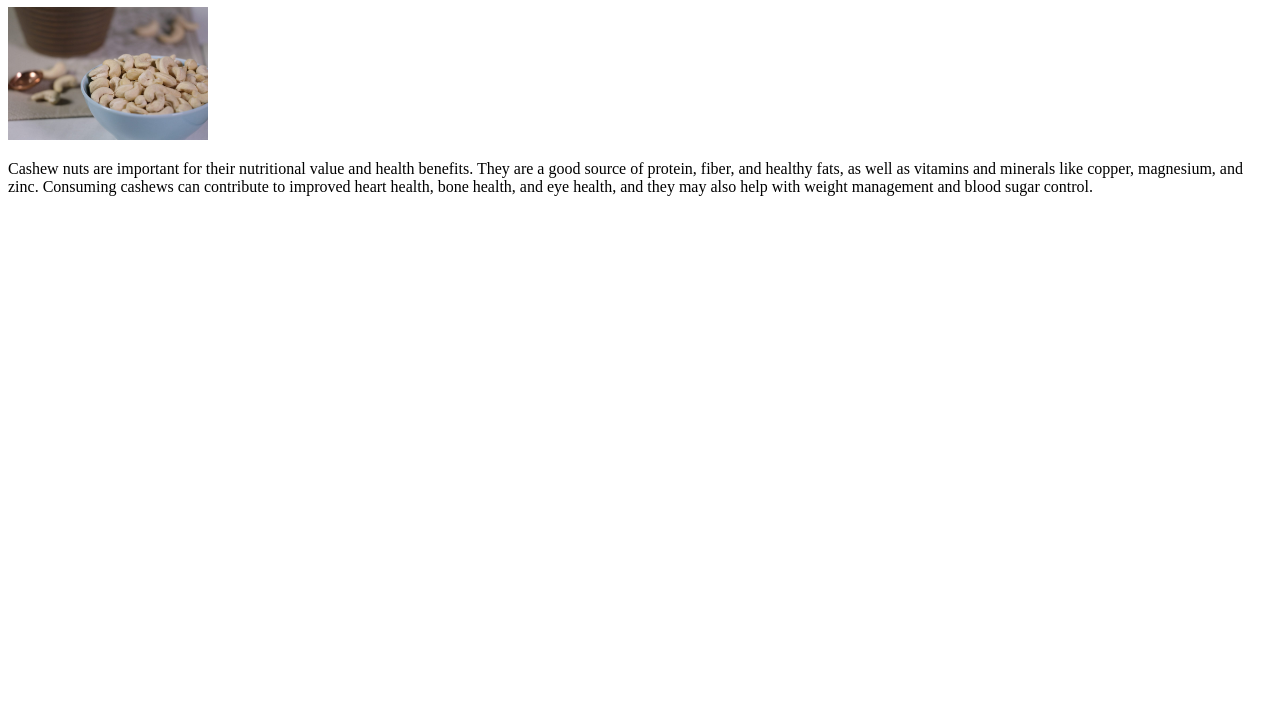
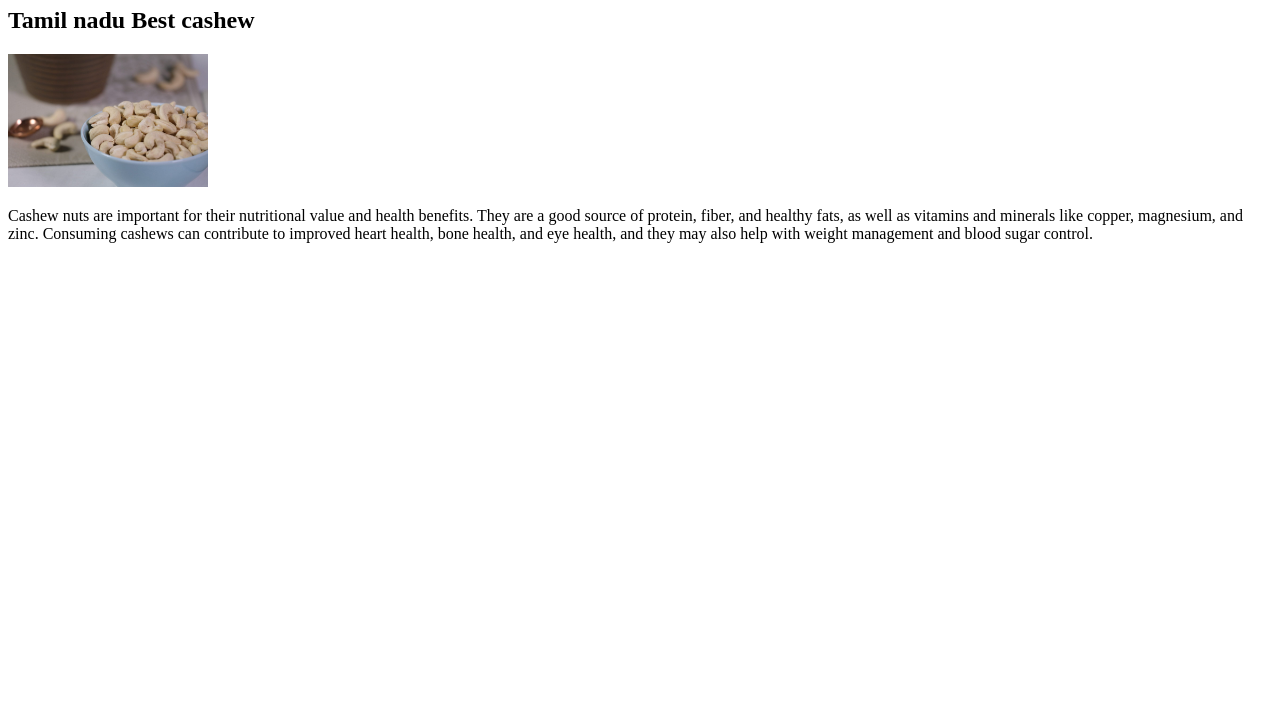
Before and after one commit to ramkumarraman02/First_Project_Test_GIT, a plain HTML site: page index.html in a window 1280 px wide. Shown: the part 73-800 px from the top of the page. Drawn offline with Linux system fonts and the light colour scheme.

Commit message:
add name

```diff
--- a/index.html
+++ b/index.html
@@ -7,6 +7,7 @@
 </head>
 <body>
     <h1>Nithiya Cashew business</h1>
+    <h2>Tamil nadu Best cashew</h2>
     <img width="200px" src="cashew.jpg" alt="cashew-image">
 <p>Cashew nuts are important for their nutritional value and health benefits. They are a good source of protein, fiber, and healthy fats, as well as vitamins and minerals like copper, magnesium, and zinc. Consuming cashews can contribute to improved heart health, bone health, and eye health, and they may also help with weight management and blood sugar control.
 </p>
```
